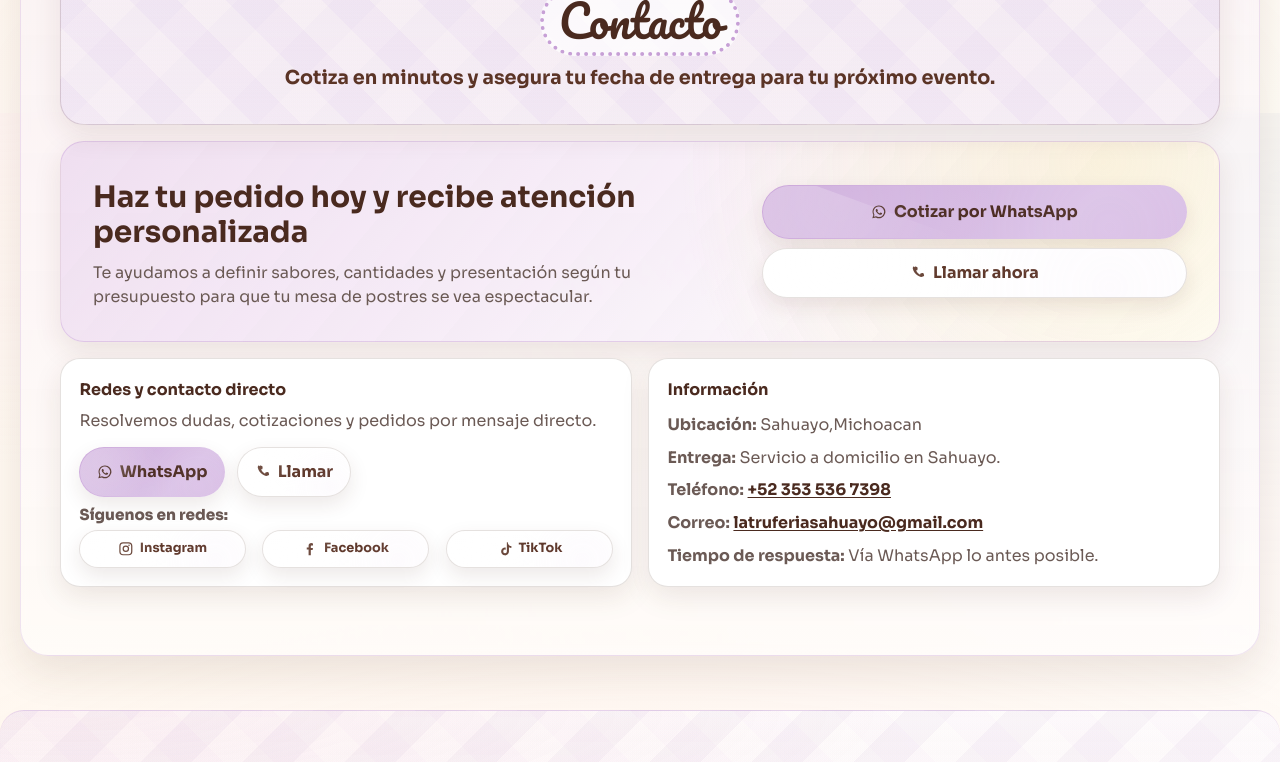
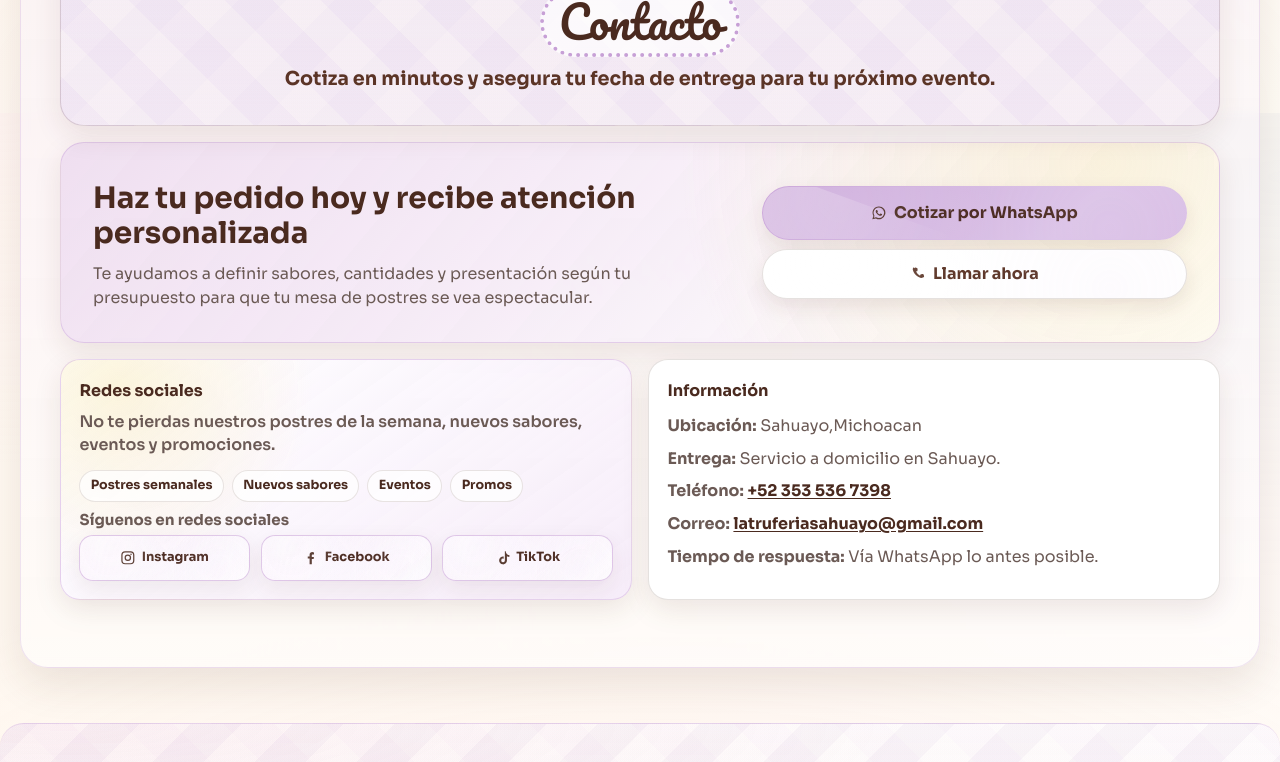
Before and after one commit to geoayalamung/Latruferia, a React (Vite) app: page / in a window 1280 px wide. Shown: the part 7087-7849 px from the top of the page. Built offline with nearby package versions, Linux system fonts and the light colour scheme; the HTML template or start-up script is replaced by a standard one.

Commit message:
enhance Contacto and Pedidos components; update social media section with new styling, add WhatsApp icon for improved contact options, and refine layout for better user experience

```diff
--- a/src/components/Contacto.jsx
+++ b/src/components/Contacto.jsx
@@ -88,36 +88,43 @@ function Contacto() {
           </article>
 
           <div className="contact-grid">
-            <article className="card contact-card">
-              <h4>Redes y contacto directo</h4>
-              <p>Resolvemos dudas, cotizaciones y pedidos por mensaje directo.</p>
-              <div className="contact-actions">
-                <a href={whatsappLink} target="_blank" rel="noreferrer" className="btn">
-                  <SocialIcon platform="whatsapp" />
-                  WhatsApp
-                </a>
-                <a href={phoneLink} className="btn btn-ghost">
-                  <SocialIcon platform="phone" />
-                  Llamar
-                </a>
+            <article className="card contact-card social-card">
+              <h4>Redes sociales</h4>
+              <p className="social-lead">
+                No te pierdas nuestros postres de la semana, nuevos sabores, eventos y promociones.
+              </p>
+              <div className="social-highlights" aria-label="Contenido en redes sociales">
+                <span>Postres semanales</span>
+                <span>Nuevos sabores</span>
+                <span>Eventos</span>
+                <span>Promos</span>
               </div>
-
-              <p className="social-title">Síguenos en redes:</p>
-              <div className="social-grid">
+              <p className="social-title">Síguenos en redes sociales</p>
+              <div className="social-grid social-grid-modern">
                 <a
                   href={instagramLink}
                   target="_blank"
                   rel="noreferrer"
-                  className="btn btn-ghost social-link social-pill"
+                  className="btn btn-ghost social-link social-pill social-pill-modern"
                 >
                   <SocialIcon platform="instagram" />
                   Instagram
                 </a>
-                <a href={facebookLink} target="_blank" rel="noreferrer" className="btn btn-ghost social-link social-pill">
+                <a
+                  href={facebookLink}
+                  target="_blank"
+                  rel="noreferrer"
+                  className="btn btn-ghost social-link social-pill social-pill-modern"
+                >
                   <SocialIcon platform="facebook" />
                   Facebook
                 </a>
-                <a href={tiktokLink} target="_blank" rel="noreferrer" className="btn btn-ghost social-link social-pill">
+                <a
+                  href={tiktokLink}
+                  target="_blank"
+                  rel="noreferrer"
+                  className="btn btn-ghost social-link social-pill social-pill-modern"
+                >
                   <SocialIcon platform="tiktok" />
                   TikTok
                 </a>
@@ -236,6 +243,13 @@ const contactoStyles = `
   align-content: start;
 }
 
+.social-card {
+  border: 1px solid rgba(199, 160, 214, 0.4);
+  background:
+    radial-gradient(circle at 10% 12%, rgba(246, 226, 156, 0.34), transparent 35%),
+    linear-gradient(145deg, rgba(255, 255, 255, 0.98), rgba(245, 233, 250, 0.8));
+}
+
 .contact-card h4 {
   margin: 0;
   color: var(--choco-900);
@@ -273,10 +287,42 @@ const contactoStyles = `
 }
 
 .social-title {
-  margin: 1.35rem 0 1.15rem;
+  margin: 0.95rem 0 1rem;
   color: var(--choco-900);
-  font-weight: 800;
-  font-size: 0.95rem;
+  font-weight: 700;
+  font-size: 0.94rem;
+}
+
+.social-lead {
+  margin: 0.45rem 0 0;
+  color: var(--choco-900);
+  font-weight: 600;
+  line-height: 1.45;
+}
+
+.social-highlights {
+  margin-top: 0.85rem;
+  display: flex;
+  flex-wrap: nowrap;
+  gap: 0.5rem;
+  overflow-x: auto;
+  scrollbar-width: none;
+}
+
+.social-highlights span {
+  flex: 0 0 auto;
+  white-space: nowrap;
+  border-radius: 999px;
+  padding: 0.34rem 0.65rem;
+  font-size: 0.79rem;
+  font-weight: 700;
+  color: var(--choco-900);
+  border: 1px solid rgba(74, 42, 31, 0.12);
+  background: rgba(255, 255, 255, 0.76);
+}
+
+.social-highlights::-webkit-scrollbar {
+  display: none;
 }
 
 .social-grid {
@@ -298,6 +344,28 @@ const contactoStyles = `
   padding: 0.2rem 0.35rem;
   font-size: 0.8rem;
   font-weight: 700;
+}
+
+.social-grid-modern {
+  gap: 0.65rem;
+}
+
+.social-pill-modern {
+  border: 1px solid rgba(199, 160, 214, 0.55);
+  border-radius: 14px;
+  min-height: 46px;
+  background:
+    radial-gradient(circle at 12% 12%, rgba(255, 255, 255, 0.55), rgba(255, 255, 255, 0)),
+    linear-gradient(135deg, rgba(243, 224, 248, 0.64), rgba(255, 255, 255, 0.94));
+  color: var(--choco-900);
+  box-shadow: 0 8px 22px rgba(74, 42, 31, 0.08);
+  transition: transform 180ms ease, box-shadow 180ms ease, border-color 180ms ease;
+}
+
+.social-pill-modern:hover {
+  transform: translateY(-2px);
+  border-color: rgba(199, 160, 214, 0.9);
+  box-shadow: 0 12px 24px rgba(74, 42, 31, 0.14);
 }
 
 .social-icon {
--- a/src/components/Pedidos.jsx
+++ b/src/components/Pedidos.jsx
@@ -9,6 +9,14 @@ const initialState = {
   fecha: '',
   notas: ''
 };
+
+function WhatsAppIcon() {
+  return (
+    <svg className="whatsapp-icon" viewBox="0 0 24 24" aria-hidden="true">
+      <path d="M12 2.2a9.7 9.7 0 0 0-8.4 14.5L2 22l5.5-1.44A9.8 9.8 0 1 0 12 2.2Zm0 17.72c-1.43 0-2.83-.4-4.03-1.14l-.29-.17-3.26.85.87-3.18-.19-.32a8.02 8.02 0 1 1 6.9 3.96Zm4.48-5.95c-.24-.12-1.42-.7-1.64-.78-.22-.08-.38-.12-.54.12-.16.24-.62.78-.76.94-.14.16-.28.18-.52.06a6.58 6.58 0 0 1-1.94-1.2 7.25 7.25 0 0 1-1.34-1.66c-.14-.24-.02-.37.1-.5.1-.1.24-.26.36-.4.12-.14.16-.24.24-.4.08-.16.04-.3-.02-.42-.06-.12-.54-1.3-.74-1.79-.2-.47-.4-.4-.54-.4h-.46c-.16 0-.42.06-.64.3-.22.24-.84.82-.84 2 0 1.18.86 2.32.98 2.48.12.16 1.69 2.58 4.1 3.62.57.24 1.02.38 1.37.48.58.18 1.1.15 1.51.09.46-.07 1.42-.58 1.62-1.14.2-.56.2-1.04.14-1.14-.06-.1-.22-.16-.46-.28Z" />
+    </svg>
+  );
+}
 
 function Pedidos() {
 
@@ -167,6 +175,7 @@ function Pedidos() {
             </div>
 
             <button type="submit" className="btn btn-block">
+              <WhatsAppIcon />
               Enviar por WhatsApp
             </button>
           </form>
@@ -296,6 +305,13 @@ const pedidosStyles = `
   font-size: 0.86rem;
 }
 
+.whatsapp-icon {
+  width: 1rem;
+  height: 1rem;
+  flex: 0 0 1rem;
+  fill: currentColor;
+}
+
 .order-aside {
   display: grid;
   gap: 0.62rem;
```
